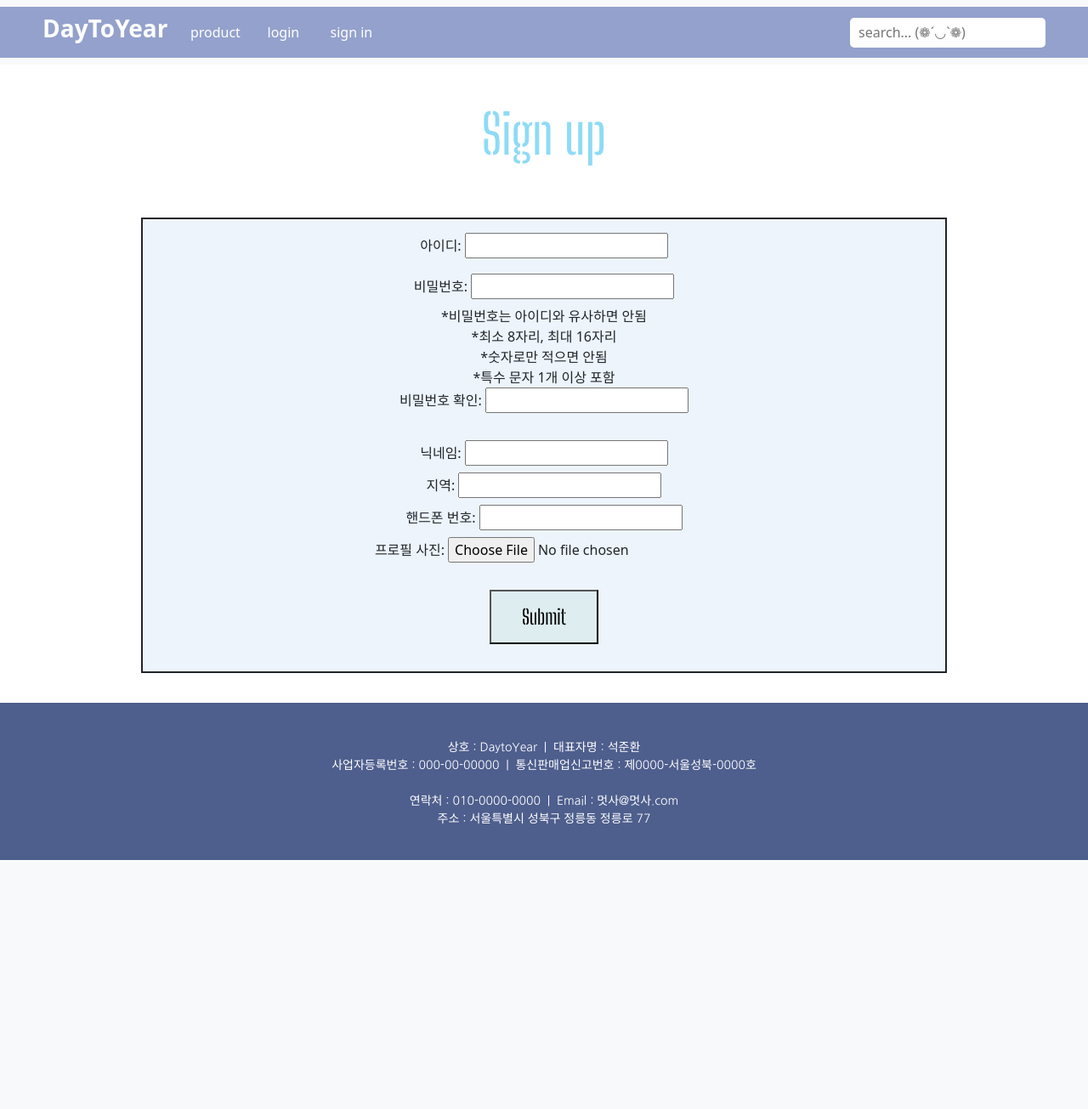
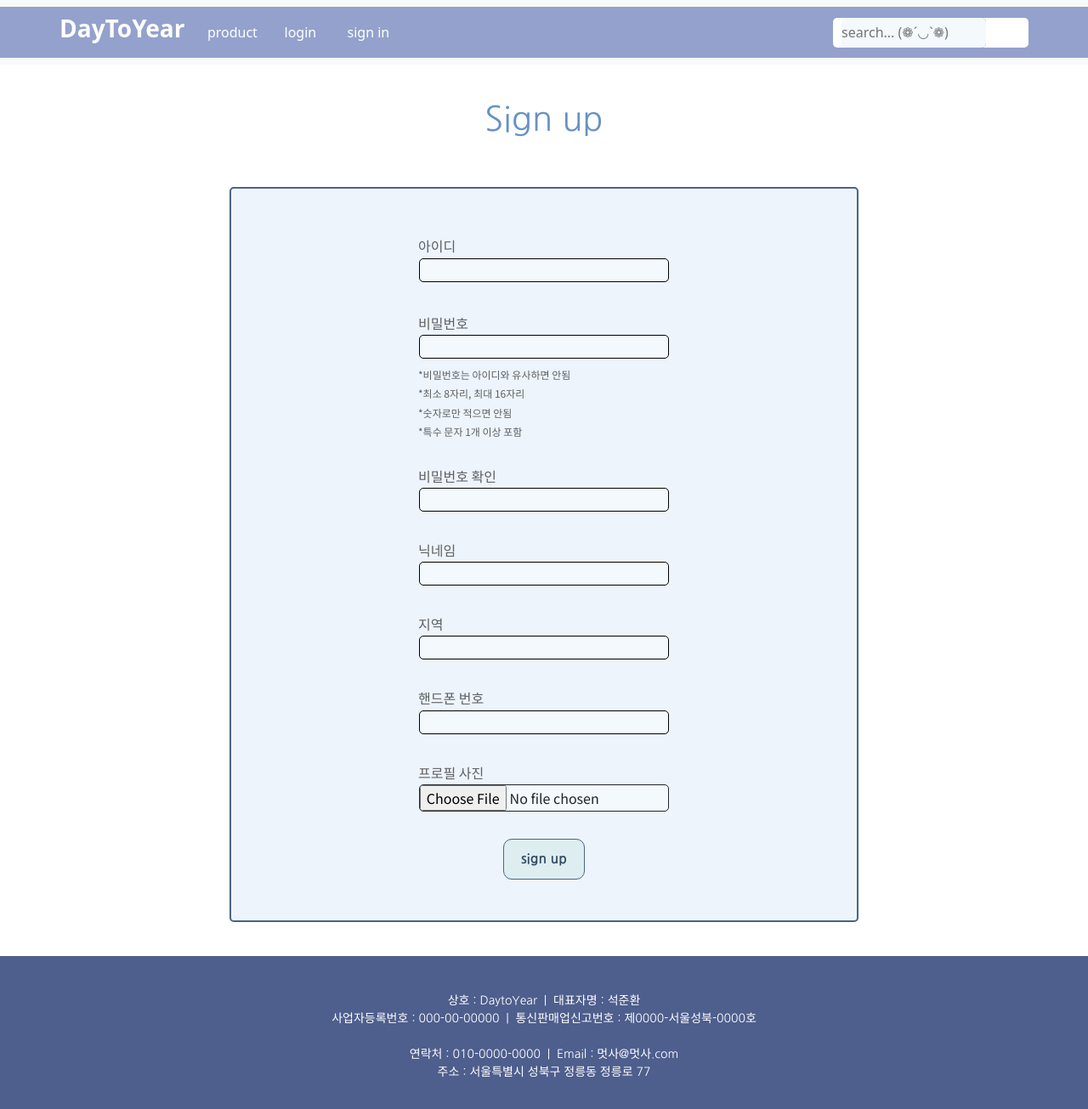
Before and after one commit to likelion-kookmin/Day-to-Year, a Django app: page /accounts/signup/ in a window 1280 px wide. Shown: the whole page at 85% size. Before the commit the page ends 1012 px from the top, so only its background shows below. Run offline with Django 3.2, Linux system fonts and the light colour scheme.

Commit message:
로그인, 회원가입 페이지 css

```diff
--- a/day_to_year/accounts/templates/signup.html
+++ b/day_to_year/accounts/templates/signup.html
@@ -8,29 +8,50 @@
     <link rel="preconnect" href="https://fonts.googleapis.com">
     <link rel="preconnect" href="https://fonts.gstatic.com" crossorigin>
     <link href="https://fonts.googleapis.com/css2?family=Big+Shoulders+Stencil+Display:wght@500&display=swap" rel="stylesheet">
-
+    <link href="http://fonts.googleapis.com/earlyaccess/notosanskr.css" rel="stylesheet">
     <style>
         #id-part {
             margin-top: 1rem;
             height: 1.5rem;
+            font-family: 'Noto Sans KR', sans-serif;
         }
         #signup_box {
             text-align: center;
             margin: 50px 13%;
-            border: 2px solid;
             background-color: rgb(237, 244, 252);
+            font-family: 'Noto Sans KR', sans-serif;
+            margin-left: 270px;
+            margin-right: 270px;
+            border: 2px solid #4b6380;
+            border-radius: 5px;
+            line-height: 1.5rem;
         }
 
         #signup-h1 {
+            font-family: 'Nanum Gothic', sans-serif;
+            font-size: 2.5rem;
+            color: #6892c2;
             margin-top: 50px;
             text-align: center;
-            font-family: 'Big Shoulders Stencil Display', cursive;
-            font-size: 4rem;
-            color: #8edbf5;
         }
 
+        #text {
+            text-align: left;
+            line-height: 1.7rem;
+            margin-left: 220px;
+            color: #5e5f61;
+        }
+
+        #text2 {
+            text-align: left;
+            line-height: 1.4rem;
+            margin-left: 220px;
+            color: #5e5f61;
+            font-size: 12px;
+        }
         #id{
             margin-bottom: 8px;
+            font-family: 'Noto Sans KR', sans-serif;
         }
 
         #password1 {
@@ -59,10 +80,23 @@
         #submit {
             margin: 2rem;
             background-color: #DEEDF0;
-            width: 8rem;
-            height: 4rem;
-            font-family: 'Big Shoulders Stencil Display', cursive;
-            font-size: 1.5rem;
+
+            /* margin-top: 1rem; */
+            margin-bottom: 3rem;
+            width: 6rem;
+            height: 3rem;
+            color: #314864;
+            font-family: 'Nanum Gothic', sans-serif;
+            font-size: 1rem;
+            border: 1.5px solid #4b6380;
+            border-radius: 10px;
+        }
+
+        input {
+            width: 40%;
+            background-color: #f3f9fc;
+            border: 1px solid;
+            border-radius: 5px;
         }
     </style>
 </head>
@@ -78,24 +112,32 @@
     <form action="{% url 'signup' %}" id="signup_box" method="POST"  enctype="multipart/form-data">
         {%csrf_token%}
 
-        <div id="id-part">아이디: <input type="text" name="username" id="id" required></div> <br>
+        <div id="text"><br><br>아이디<br></div>
+        <input type="text" name="username" id="id" required><br>
 
-        비밀번호: <input type="password" name="password1" id="password1" minlength="8"
+        <div id="text"><br>비밀번호<br></div>
+        <input type="password" name="password1" id="password1" minlength="8"
         pattern="^(?=.*[A-Za-z])(?=.*\d)(?=.*[$@$!%*#?&])[A-Za-z\d$@$!%*#?&]{8,16}$" required><br>
-        *비밀번호는 아이디와 유사하면 안됨<br>
+        <div id="text2">*비밀번호는 아이디와 유사하면 안됨<br>
         *최소 8자리, 최대 16자리<br>
         *숫자로만 적으면 안됨<br>
-        *특수 문자 1개 이상 포함 <br>
+        *특수 문자 1개 이상 포함 <br></div>
 
-        비밀번호 확인: <input type="password" name="password2" id="password2" required> <br>
+        <div id="text"><br>비밀번호 확인<br></div>
+        <input type="password" name="password2" id="password2" required> <br>
         <br>
 
-        닉네임: <input type="text" name="nickname" id="nickname" required> <br>
-        지역: <input type="text" name="location" id="location" required> <br>
-        핸드폰 번호: <input type="tel" name="phone_num" id="phone_num" required> <br>
-        프로필 사진: <input type="file" src="" alt="profile_img">
+        <div id="text">닉네임<br></div>
+        <input type="text" name="nickname" id="nickname" required><br><br>
+        <div id="text">지역<br></div>
+        <input type="text" name="location" id="location" required> <br><br>
+        <div id="text">핸드폰 번호<br></div>
+        <input type="tel" name="phone_num" id="phone_num" required> <br><br>
+        <div id="text">프로필 사진<br></div>
+        <input type="file" src="" alt="profile_img">
+
     <br>
-        <button type="submit" id="submit">Submit</button>
+        <button type="submit" id="submit"><b>sign up</b></button>
     </form>
 
     {% endblock %}
--- a/day_to_year/day_to_year/templates/base.html
+++ b/day_to_year/day_to_year/templates/base.html
@@ -45,7 +45,7 @@
       }
 
       #footer {
-        height: 185px;
+        height: 180px;
         position: absolute;
         bottom: 0;
         left: 0;
@@ -80,8 +80,8 @@
 
       .container-fluid {
         background-color: rgb(147, 161, 204);
-        padding-left: 50px;
-        padding-right: 50px;
+        padding-left: 70px;
+        padding-right: 70px;
         height: 60px;
       }
 
@@ -168,10 +168,7 @@
               {% endif %}
 
             </ul>
-            <!-- <form action="{% url 'search' %}" method="get">
-              <input class="form" id="search-bar" type="search" placeholder="원하는 상품을 검색해보세요:)" aria-label="Search" name='q' value="{{ q }}">
-              <button class="btn" type="submit"><img src="https://d1unjqcospf8gs.cloudfront.net/assets/home/base/header/search-icon-7008edd4f9aaa32188f55e65258f1c1905d7a9d1a3ca2a07ae809b5535380f14.svg" alt=""></button>
-            </form> -->
+
             <form action="{% url 'search' %}" method="get">
               <fieldset>
                 <input class="input" type="search" placeholder="search... (❁´◡`❁)"name='q' value="{{ q }}">
```
Also changed, not shown: day_to_year/accounts/templates/login.html (+40 -18 lines).
